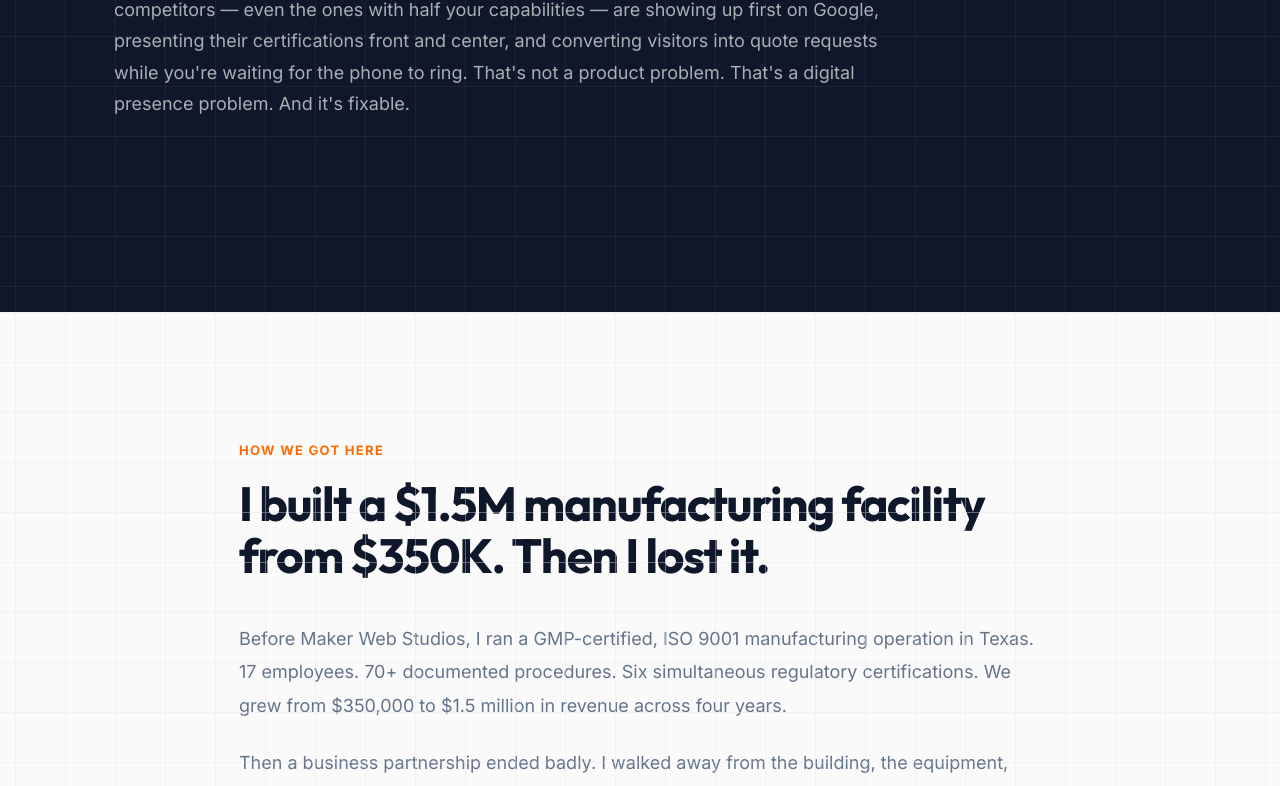
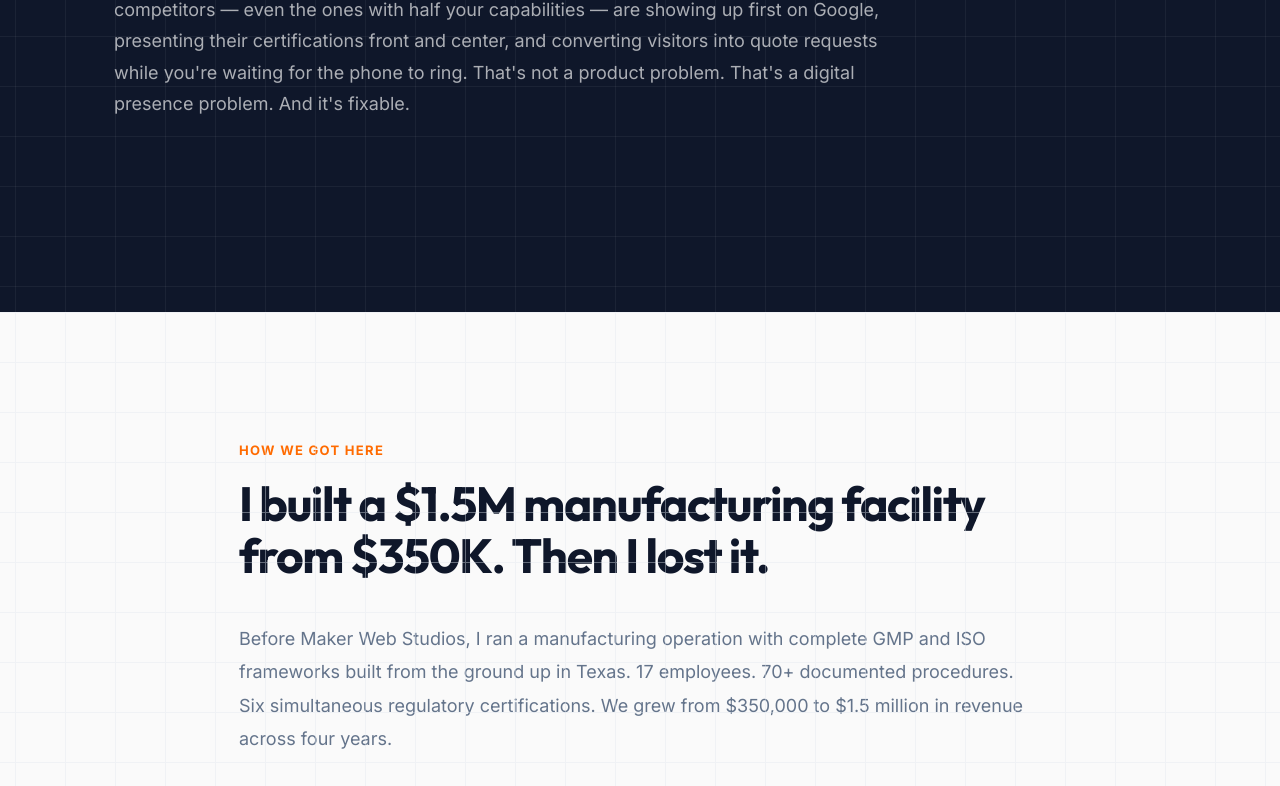
Before and after one commit to makerworkflows/makerwebstudios, a React (Vite) app: page / in a window 1280 px wide. Shown: the part 1994-2780 px from the top of the page. Built offline with nearby package versions, Linux system fonts and the light colour scheme.

Commit message:
Tone down founder story: remove partnership/drama references, update credentials

```diff
--- a/src/pages/Home.jsx
+++ b/src/pages/Home.jsx
@@ -28,7 +28,7 @@ const Home = () => {
             {/* Authority badge -- social proof above the fold (#4) + telling who it's for (#9) */}
             <div className="hero-authority-badge reveal-anim visible" style={{ animationDelay: "0.05s" }}>
               <span className="auth-dot" />
-              Built by a 16-year manufacturer who scaled a $1.5M GMP-certified facility
+              Built with 16 years of manufacturing experience
             </div>
 
             <h1 className="hero-title reveal-anim visible" style={{ animationDelay: "0.1s" }}>
@@ -318,10 +318,7 @@ const Home = () => {
 
           <div style={{ fontSize: "1.125rem", lineHeight: "1.85", color: "var(--text-muted)" }}>
             <p style={{ marginBottom: "1.5rem" }}>
-              Before Maker Web Studios, I ran a GMP-certified, ISO 9001 manufacturing operation in Texas. 17 employees. 70+ documented procedures. Six simultaneous regulatory certifications. We grew from $350,000 to $1.5 million in revenue across four years.
-            </p>
-            <p style={{ marginBottom: "1.5rem" }}>
-              Then a business partnership ended badly. I walked away from the building, the equipment, and the brand &mdash; and started over from zero.
+              Before Maker Web Studios, I ran a manufacturing operation with complete GMP and ISO frameworks built from the ground up in Texas. 17 employees. 70+ documented procedures. Six simultaneous regulatory certifications. We grew from $350,000 to $1.5 million in revenue across four years.
             </p>
             <p style={{ marginBottom: "1.5rem" }}>
               When I looked at how other Texas manufacturers were finding customers in 2026, I saw the same gap everywhere: serious operations with broken digital presences. ISO-certified facilities with websites that didn&rsquo;t mention ISO. Companies doing real work with no way for buyers to find them online. Procurement managers Googling suppliers and bouncing off PageSpeed scores below 30.
@@ -338,7 +335,7 @@ const Home = () => {
             <p style={{ margin: 0, fontSize: "0.95rem", color: "var(--text-dark)", fontWeight: "600" }}>
               &mdash; Guillermo Aristi, Founder
               <span style={{ color: "var(--text-muted)", fontWeight: "500", marginLeft: "0.5rem" }}>
-                | 16 years manufacturing | GMP &middot; ISO 9001 &middot; SQF &middot; C-TPAT
+                | 16 years manufacturing | GMP &middot; ISO 9001 &middot; SQF &middot; QMS &middot; 6S
               </span>
             </p>
           </div>
```
